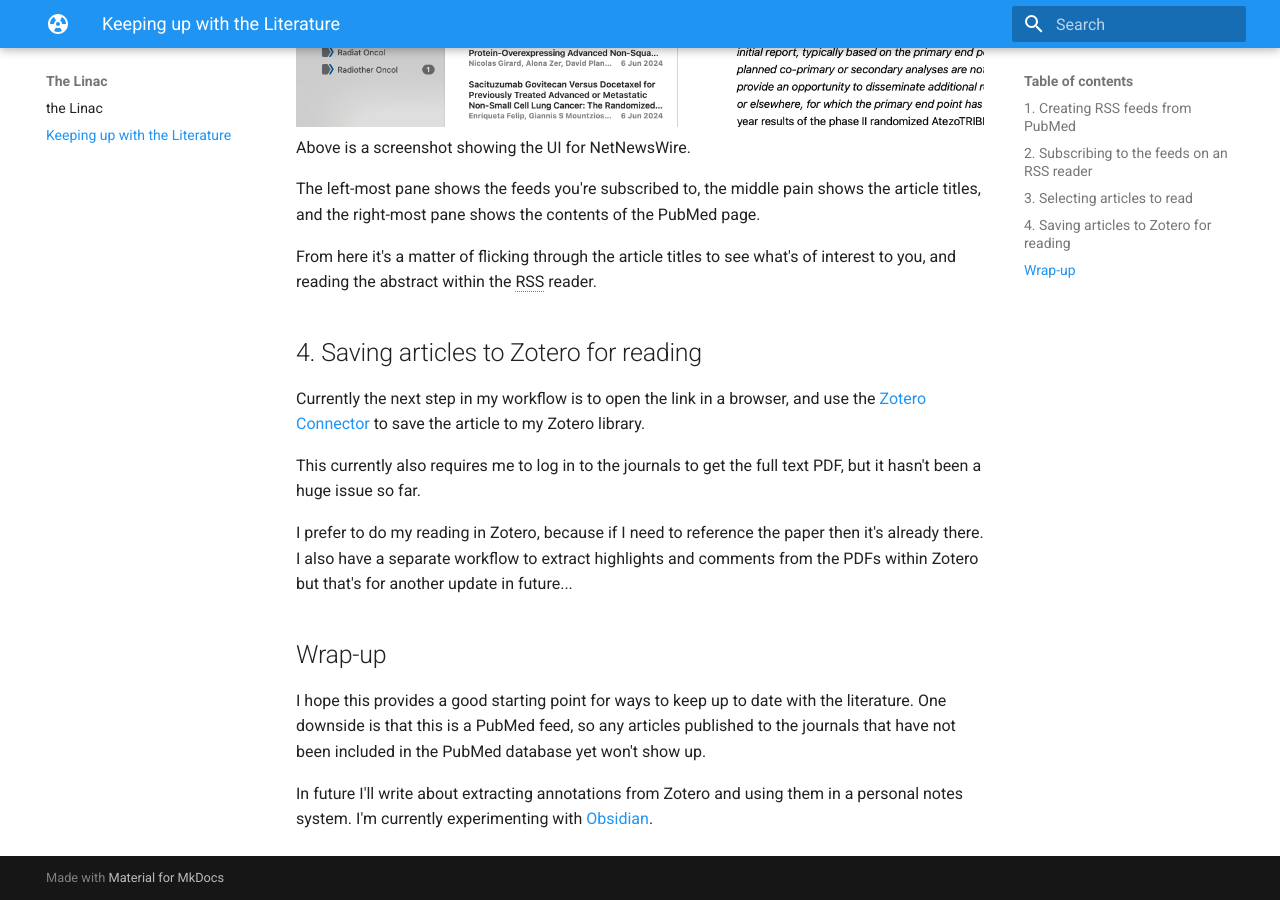
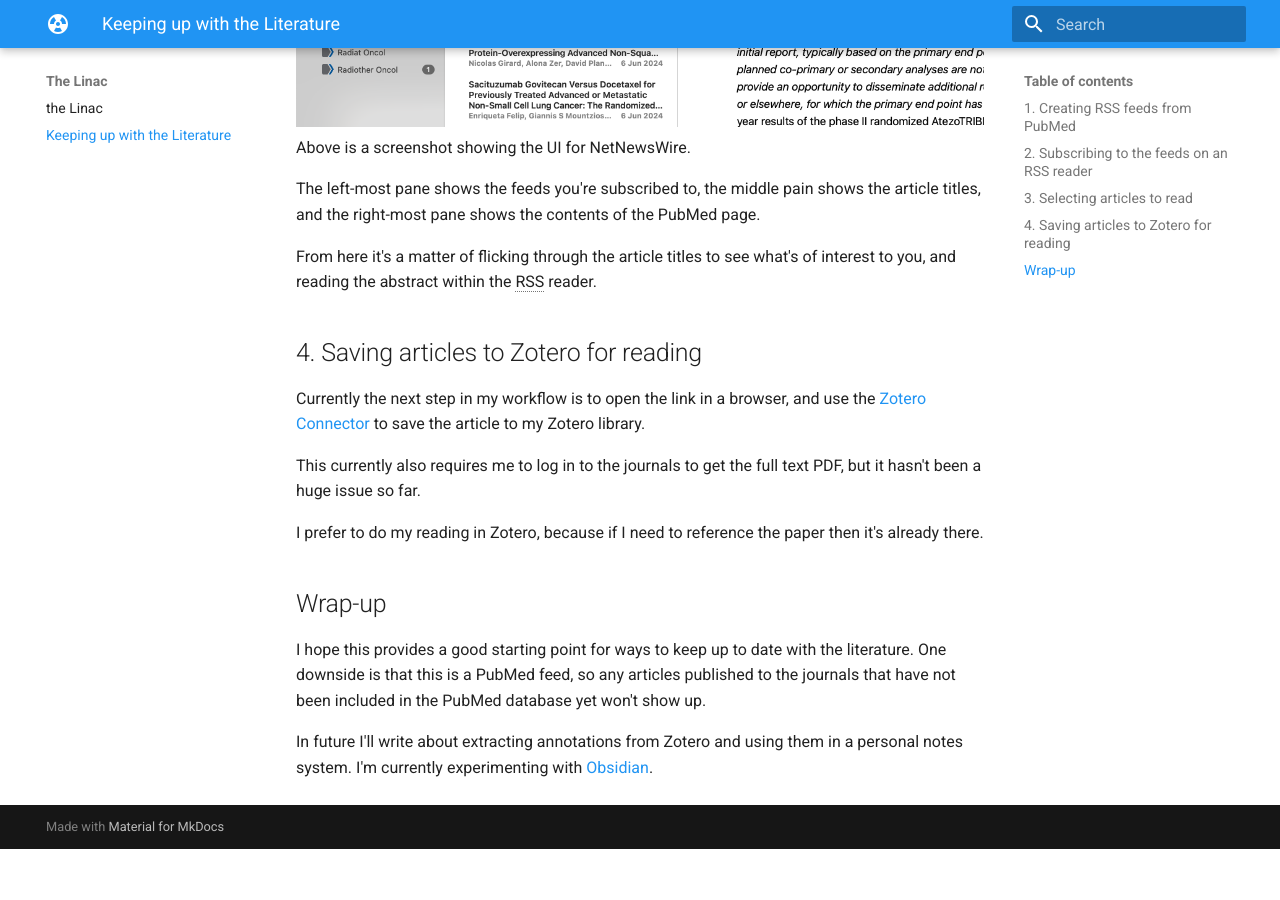
Before and after one commit to fractionasian/thelinac, an MkDocs documentation site: the page built from docs/literature.md, in a window 1280 px wide and 900 px high, scrolled down 4451 px. Built offline with MkDocs 1.6.1 and Material for MkDocs 9.7.7, drawn with Linux system fonts in a browser that asks for light colours; after the commit the page ends 5300 px from its top, so only the background shows below that.

Commit message:
Update literature.md

```diff
--- a/docs/literature.md
+++ b/docs/literature.md
@@ -72,7 +72,7 @@
 
 This currently also requires me to log in to the journals to get the full text PDF, but it hasn't been a huge issue so far.
 
-I prefer to do my reading in Zotero, because if I need to reference the paper then it's already there. I also have a separate workflow to extract highlights and comments from the PDFs within Zotero but that's for another update in future...
+I prefer to do my reading in Zotero, because if I need to reference the paper then it's already there.
 
 ## Wrap-up
 
```
